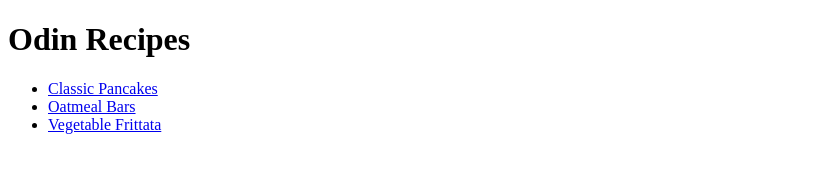
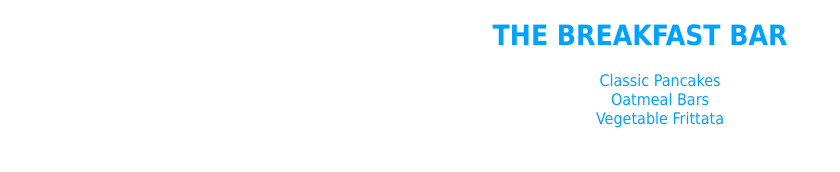
Before and after one commit to belleam/odin-recipes, a plain HTML site: page index.html in a window 1280 px wide. Shown: the whole page, without its empty margins (0-840 px from the left). Drawn offline with Linux system fonts and the light colour scheme.

Commit message:
Added class selectors for css styling

```diff
--- a/index.html
+++ b/index.html
@@ -4,11 +4,12 @@
 <head>
     <meta charset="utf-8">
     <title>Odin Recipes Project</title>
+    <link rel="stylesheet" href="styles.css">
 </head>
 
-<body>
-    <h1>Odin Recipes</h1>
-    <ul>
+<body class="homepage">
+    <h1 class="home-header">THE  BREAKFAST BAR</h1>
+    <ul class="index-list">
     <li><a href="recipes/pancakes.html">Classic Pancakes</a></li>
     <li><a href="recipes/oatmeal-bars.html">Oatmeal Bars</a></li>
     <li><a href="recipes/vegetable-frittata.html">Vegetable Frittata</a></li>
```
Also changed, not shown: recipes/oatmeal-bars.html (+2 -0 lines), recipes/pancakes.html (+2 -0 lines), recipes/vegetable-frittata.html (+2 -0 lines).
